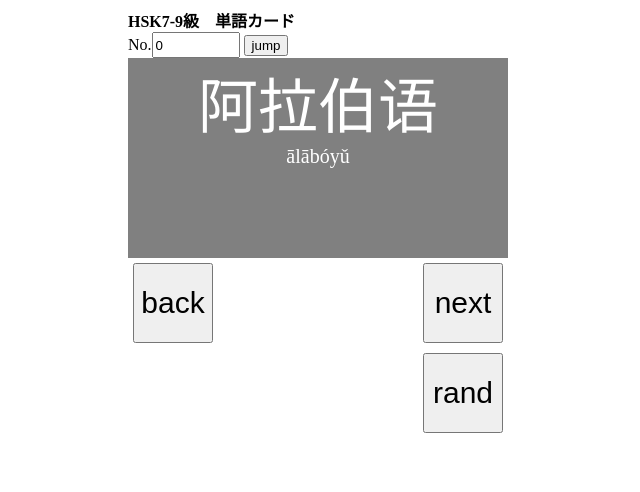
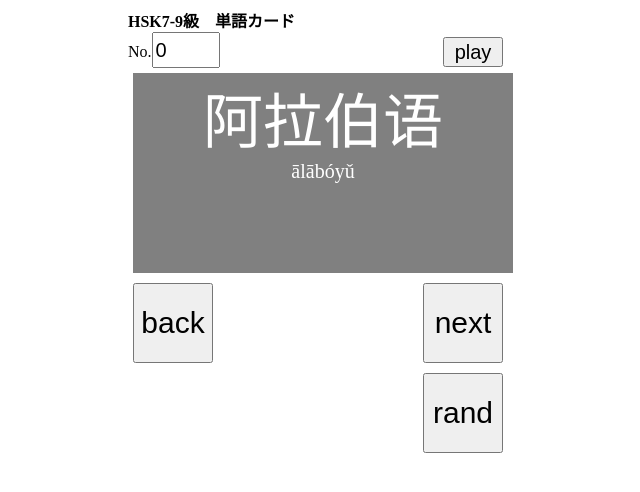
Before and after one commit to gitakichi/HSK_gaoji_word, a plain HTML site: page docs/index.html in a window 1280 px wide. Shown: the whole page, without its empty margins (322-962 px from the left). Drawn offline with Linux system fonts and the light colour scheme.

Commit message:
Update index.html

```diff
--- a/docs/index.html
+++ b/docs/index.html
@@ -2,7 +2,7 @@
 <html lang="ja">
 <head>
 <meta name="viewport" content="width=device-width, initial-scale=1, minimum-scale=1, maximum-scale=1, user-scalable=no" charset="utf-8">
-<title>HSK高級-単語帳</title>
+<title>HSK7-9級　単語カード</title>
 <!--<link rel="stylesheet" href="style.css">-->
 <style>
 h1{
@@ -18,6 +18,7 @@ h1{
     height: 200px;
     text-align: center;
     user-select: none;
+    margin:5px;
     position:relative;
 }
 .btn{
@@ -26,10 +27,18 @@ h1{
     font-size:30px;
     margin:5px;
 }
+.sbtn{
+    width : 60px;
+    height : 30px;
+    font-size:20px;
+    margin:5px;
+}
 #num{
-    width :80px;
-    height:20px;
+    width :60px;
+    height:30px;
+    font-size:20px;
 }
+/*
 #cover-btn{
     width :50px;
     height:200px;
@@ -37,6 +46,7 @@ h1{
     right:0;
     top:0;
 }
+*/
 #pinyin_area{
     font-size: 20px;
 }
@@ -55,11 +65,14 @@ h1{
         <h1>HSK7-9級　単語カード</h1>
         <!--<input type="checkbox" id="layer"><label for="layer" id="card">dummy</label>;-->
 
-        <form onsubmit="return abc()">
+        <div>
+        <form onsubmit="return abc()" style="display: inline;">
             No.<input type="tel" id="num"></input>
             <!--<button onclick="jump();">jump</button>-->
-            <input type="submit" value="jump"></input>
+            <!--<input type="submit" class="sbtn" value="jump"></input>-->
         </form>
+        <button class="sbtn" onclick="play_func();" style="float: right">play</button>
+    </div>
 
         <div id="card" onclick="change_layer();">
             <div id="word"></div>
@@ -89,9 +102,21 @@ function abc(){
 
 function play_func(){
 	if ('speechSynthesis' in window) {
+        //console.log(speechSynthesis.getVoices().name);
 		const uttr = new SpeechSynthesisUtterance(word[i].zh);
 		uttr.rate = 0.5
 		uttr.lang = "zh-CN";
+        /*
+        var voice = speechSynthesis.getVoices().find(function(voice){
+            return voice.name === 'Microsoft Yunyang Online (Natural) - Chinese (Mainland)';
+        });
+
+        // 取得できた場合のみ適用する
+        if(voice){
+            uttr.voice = voice;
+        }
+        */
+
 		// 発言を再生 (発言キューに発言を追加)
 		speechSynthesis.speak(uttr);
 	}
```
